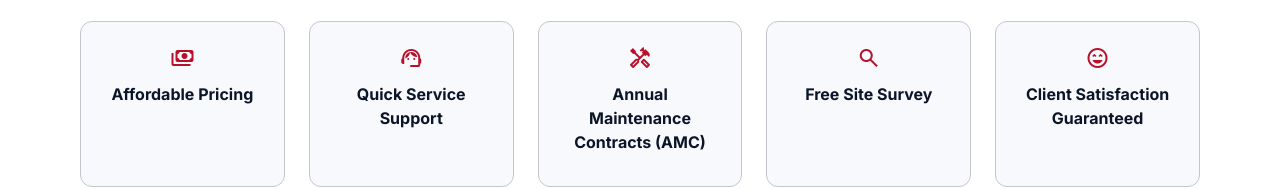
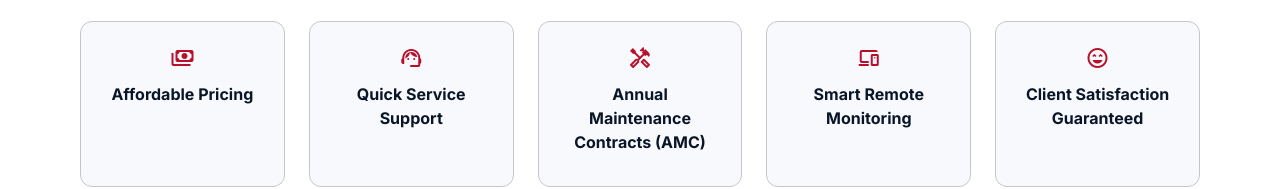
Before and after one commit to tsinghal451/cctv, a website: page index.html in a window 1280 px wide. Shown: the part 3129-3318 px from the top of the page. Drawn offline with nearby package versions, Linux system fonts and the light colour scheme.

Commit message:
Replace duplicate Free Site Survey card with Smart Remote Monitoring

```diff
--- a/index.html
+++ b/index.html
@@ -777,9 +777,9 @@
             >
               <span
                 class="material-symbols-outlined text-4xl text-secondary mb-3"
-                >search</span
-              >
-              <h4 class="font-bold text-navy mb-2">Free Site Survey<span class="sr-only">.</span></h4>
+                >devices</span
+              >
+              <h4 class="font-bold text-navy mb-2">Smart Remote Monitoring<span class="sr-only">.</span></h4>
             </div>
             <div
               class="bg-background border border-outline-variant p-6 rounded-xl text-center"
```
